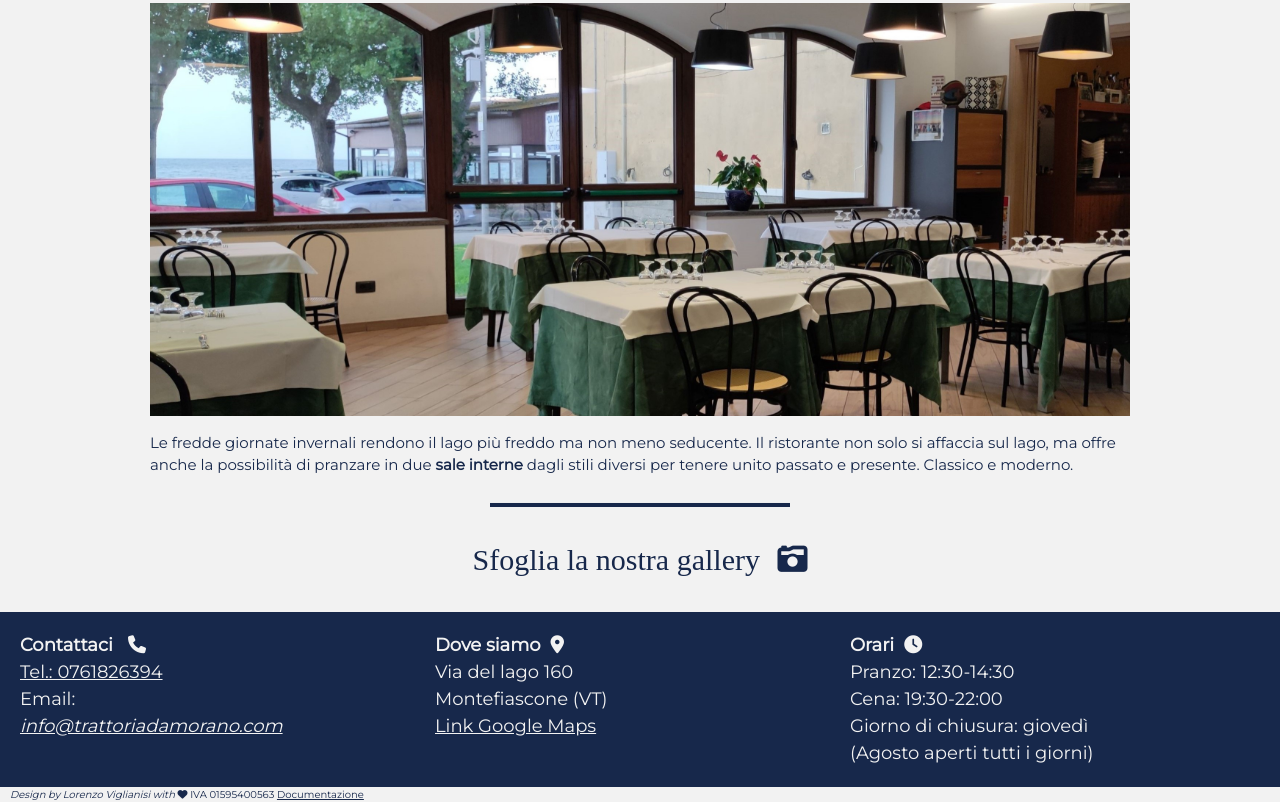
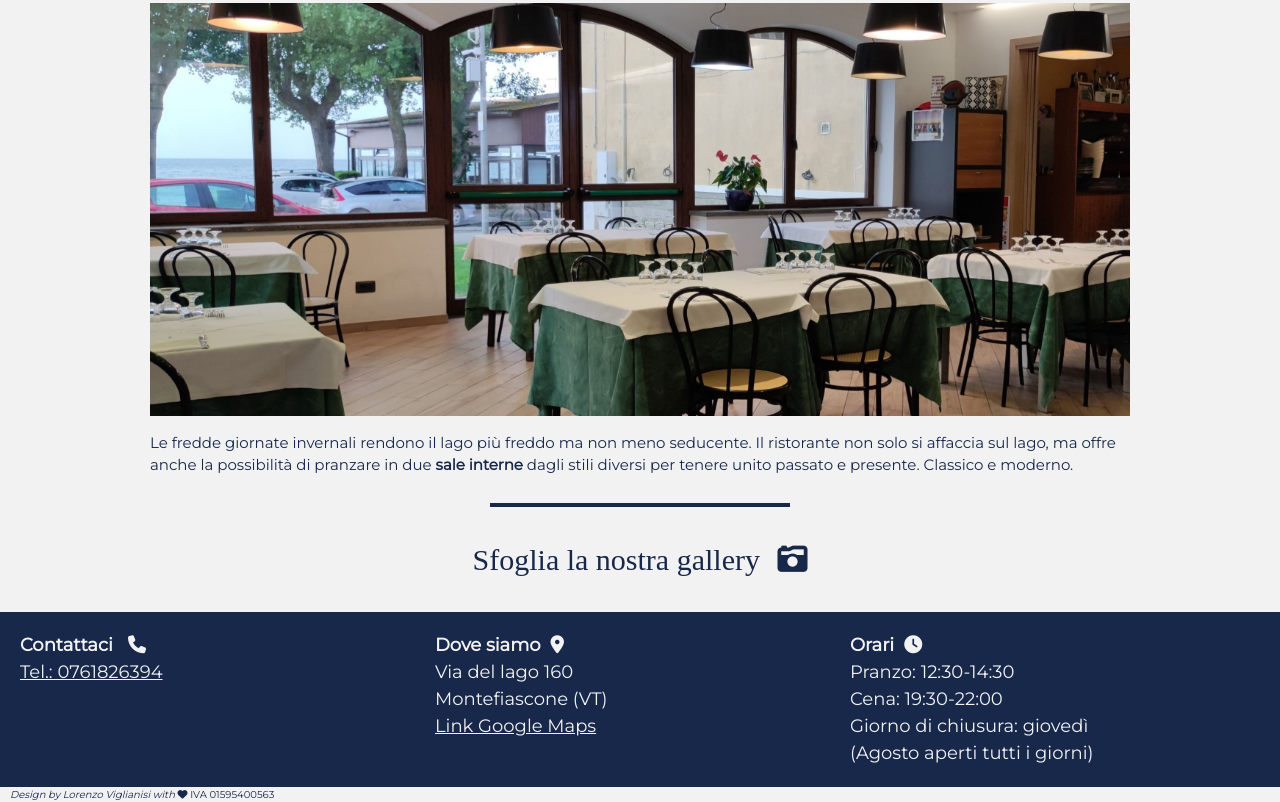
Before and after one commit to lorenzoviglianisi/TrattoriadaMorano, a plain HTML site: page ristorante.html in a window 1280 px wide. Shown: the part 1976-2778 px from the top of the page. Drawn offline with nearby package versions, Linux system fonts and the light colour scheme.

Commit message:
Tolta email da footer

```diff
--- a/ristorante.html
+++ b/ristorante.html
@@ -88,8 +88,6 @@
 							<div class="colfoot-4" style="padding-bottom: 15px">
 								<div class="footitle"><b>Contattaci</b> <a href="tel:+0761826394"><i class="icon fa-solid fa-phone fa-shake" style="--fa-animation-duration: 2s;"></i></a></div>
 							    <a href="tel:+0761826394">Tel.: 0761826394</a><br>
-							    Email:<br>
-							    <a id="email" href="mailto:info@trattoriadamorano.com"><i id="email_footer">info@trattoriadamorano.com</i></a>
 							 </div>
 							<div class="colfoot-4" style="padding-bottom: 15px">
 							    <div class="footitle"><b>Dove siamo</b><i class=" icon fa-solid fa-location-dot"></i></div>
@@ -105,7 +103,7 @@
 							</div>
 						</div>
 							<div class="sign_iva">
-								<i>Design by Lorenzo Viglianisi with <i class="fa-solid fa-heart"></i></i> IVA 01595400563 <a href="documentazione.html">Documentazione
+								<i>Design by Lorenzo Viglianisi with <i class="fa-solid fa-heart"></i></i> IVA 01595400563
 							</div>
 					</footer>
 			 </body>
```
Also changed, not shown: chi_siamo.html (+0 -2 lines), gallery.html (+0 -2 lines), index.html (+0 -2 lines), menu.html (+0 -2 lines).
